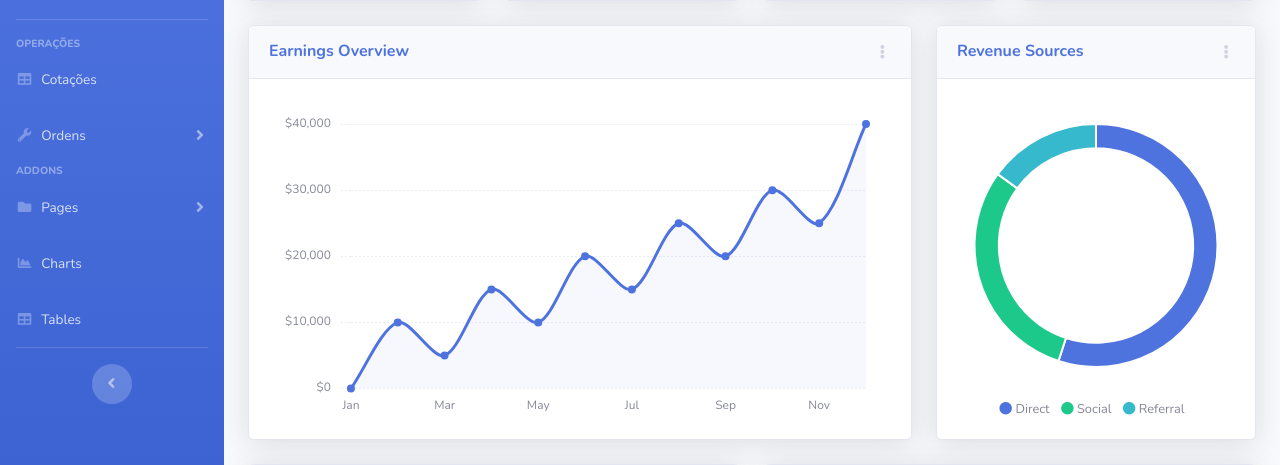
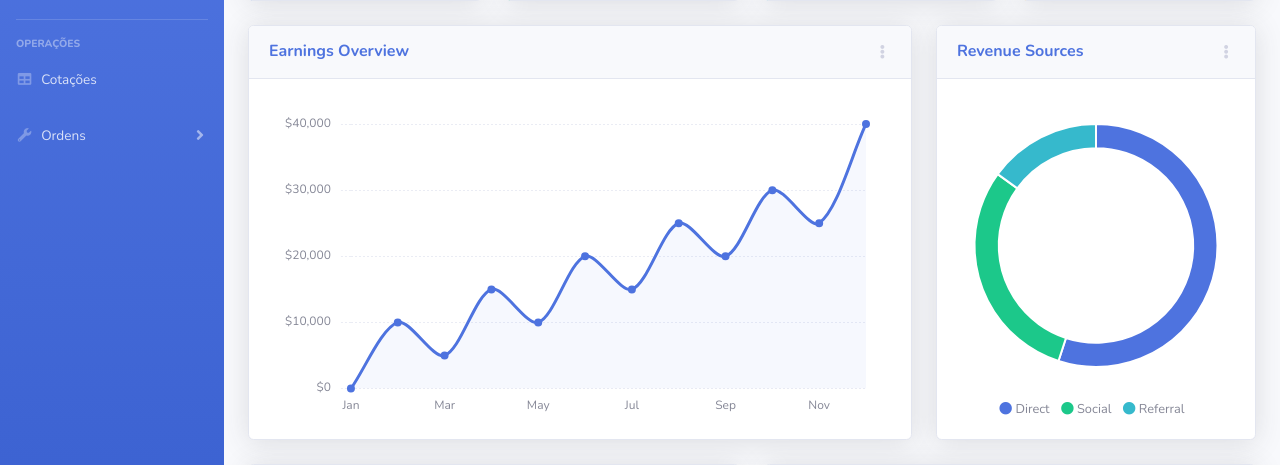
Before and after one commit to market4fun/market4fun, a Django app: page /ibroker/ in a window 1280 px wide. Shown: the part 253-718 px from the top of the page. Run offline with Django 3.2, Linux system fonts and the light colour scheme; the visitor is signed in with stand-in values (Sample User, id 1); some libraries are stand-ins or nearby versions.

Commit message:
Dashboard

```diff
--- a/ibroker/templates/ibroker/home.html
+++ b/ibroker/templates/ibroker/home.html
@@ -96,54 +96,6 @@
       </li>
 
       <!-- Divider -->
-
-      <!-- Heading -->
-      <div class="sidebar-heading">
-        Addons
-      </div>
-
-      <!-- Nav Item - Pages Collapse Menu -->
-      <li class="nav-item">
-        <a class="nav-link collapsed" href="#" data-toggle="collapse" data-target="#collapsePages" aria-expanded="true" aria-controls="collapsePages">
-          <i class="fas fa-fw fa-folder"></i>
-          <span>Pages</span>
-        </a>
-        <div id="collapsePages" class="collapse" aria-labelledby="headingPages" data-parent="#accordionSidebar">
-          <div class="bg-white py-2 collapse-inner rounded">
-            <h6 class="collapse-header">Login Screens:</h6>
-            <a class="collapse-item" href="/base/login.html">Login</a>
-            <a class="collapse-item" href="/base/register.html">Register</a>
-            <a class="collapse-item" href="/base/forgot-password.html">Forgot Password</a>
-            <div class="collapse-divider"></div>
-            <h6 class="collapse-header">Other Pages:</h6>
-            <a class="collapse-item" href="/base/404.html">404 Page</a>
-            <a class="collapse-item" href="/base/blank.html">Blank Page</a>
-          </div>
-        </div>
-      </li>
-
-      <!-- Nav Item - Charts -->
-      <li class="nav-item">
-        <a class="nav-link" href="charts.html">
-          <i class="fas fa-fw fa-chart-area"></i>
-          <span>Charts</span></a>
-      </li>
-
-      <!-- Nav Item - Tables -->
-      <li class="nav-item">
-        <a class="nav-link" href="tables.html">
-          <i class="fas fa-fw fa-table"></i>
-          <span>Tables</span></a>
-      </li>
-
-      <!-- Divider -->
-      <hr class="sidebar-divider d-none d-md-block">
-
-      <!-- Sidebar Toggler (Sidebar) -->
-      <div class="text-center d-none d-md-inline">
-        <button class="rounded-circle border-0" id="sidebarToggle"></button>
-      </div>
-
     </ul>
     <!-- End of Sidebar -->
 
```
